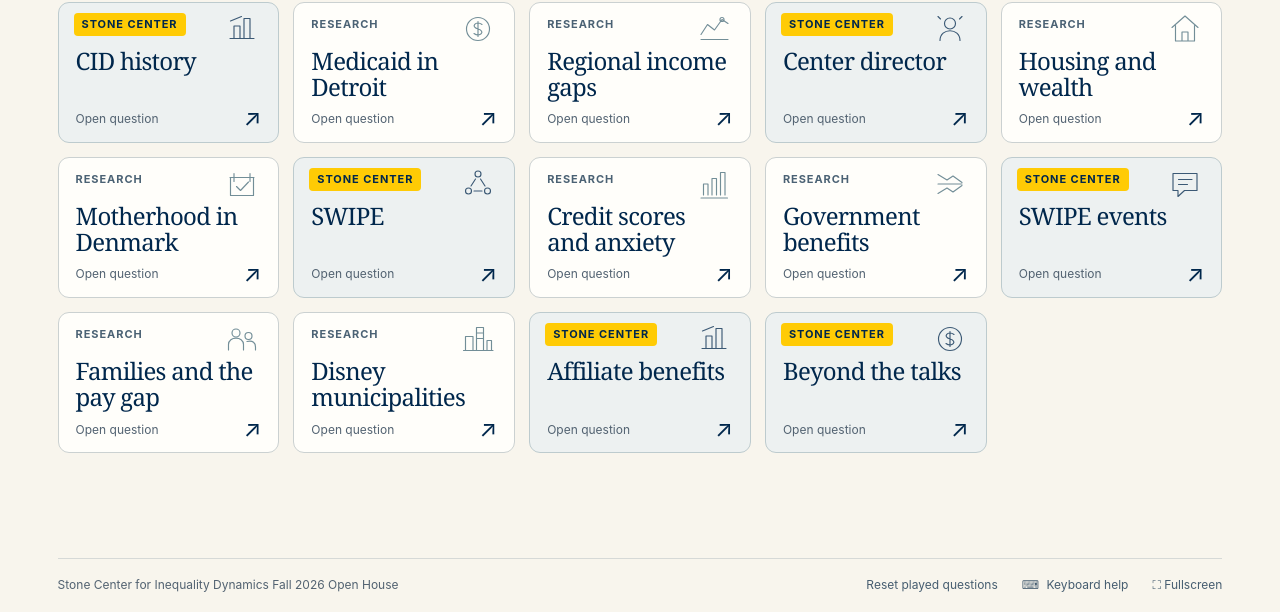
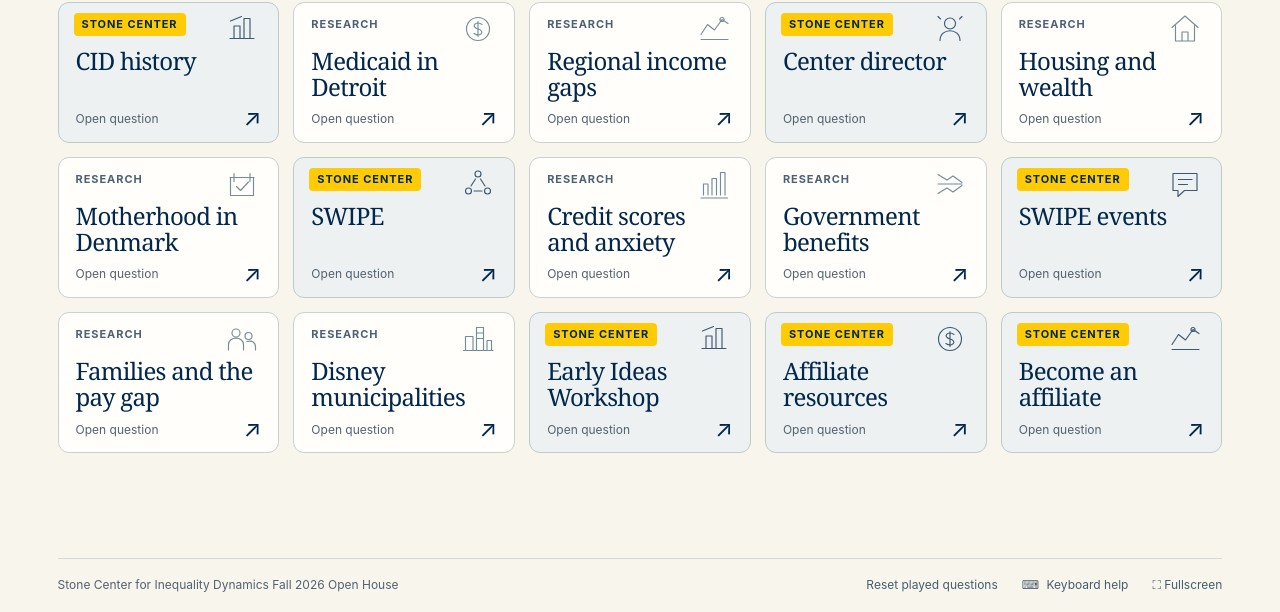
Before and after one commit to Stone-CID/cid-open-house-trivia, a plain HTML site: page index.html in a window 1280 px wide. Shown: the part 188-800 px from the top of the page. Drawn offline with Linux system fonts and the light colour scheme.

Commit message:
Replace affiliation questions with three new prompts

```diff
--- a/index.html
+++ b/index.html
@@ -5,9 +5,9 @@
   <meta name="viewport" content="width=device-width, initial-scale=1">
   <meta name="theme-color" content="#00274C">
   <title>Open house trivia · Stone Center</title>
-  <link rel="stylesheet" href="styles.css?v=20261013">
-  <script src="questions.js?v=20261013" defer></script>
-  <script src="app.js?v=20261013" defer></script>
+  <link rel="stylesheet" href="styles.css?v=20261013b">
+  <script src="questions.js?v=20261013b" defer></script>
+  <script src="app.js?v=20261013b" defer></script>
 </head>
 <body>
   <header class="masthead">
--- a/questions.js
+++ b/questions.js
@@ -206,36 +206,53 @@ window.CID_QUESTIONS = [
   },
   {
     "id": 13,
-    "tile": "Affiliate benefits",
+    "tile": "Early Ideas Workshop",
     "category": "center",
-    "question": "Which of these can you do as a Stone Center affiliate?",
+    "question": "You have a research idea that is still a work in progress. What can you do as a Stone Center affiliate?",
     "options": [
-      "Attend Speaker Series talks",
-      "Present work in progress at the Early Ideas Workshop",
-      "Use the common workspace during ISR business hours",
-      "All of the above"
+      "Wait until it is accepted by a journal",
+      "Present it at an Early Ideas Workshop",
+      "Present it only after becoming an associate",
+      "Attend workshops, but not present"
     ],
-    "correct": 3,
-    "explanation": "Affiliation connects U-M students, postdocs, staff, and faculty with a community studying inequality, plus opportunities to share research and a place to work.",
+    "correct": 1,
+    "explanation": "Stone Center affiliates can present work in progress at an Early Ideas Workshop.",
     "researchers": "",
-    "source": "Stone Center • Affiliate and associate membership",
+    "source": "Stone Center • Affiliates & Associates",
     "url": "https://inequality.umich.edu/get-involved/"
   },
   {
     "id": 14,
-    "tile": "Beyond the talks",
+    "tile": "Affiliate resources",
     "category": "center",
-    "question": "Beyond research talks, which activities can Stone Center affiliates take part in?",
+    "question": "Which of these can Stone Center affiliates take advantage of?",
     "options": [
-      "Writing retreats",
-      "Informal gatherings",
-      "Book club",
+      "Common workspace during ISR business hours",
+      "Monthly writing retreats",
+      "Happy hours, book club, and other informal events",
       "All of the above"
     ],
     "correct": 3,
-    "explanation": "Affiliates can participate in selected activities, including writing retreats, informal gatherings, and book club. Ask us how to get involved!",
+    "explanation": "Affiliates can use the common workspace during ISR business hours and participate in monthly writing retreats, happy hours, book club, and other informal events. Faculty, staff, and postdoc affiliates can also participate in the CID Writing Group.",
     "researchers": "",
-    "source": "Stone Center • Affiliate and associate membership",
+    "source": "Stone Center • Affiliates & Associates",
+    "url": "https://inequality.umich.edu/get-involved/"
+  },
+  {
+    "id": 15,
+    "tile": "Become an affiliate",
+    "category": "center",
+    "question": "Which describes joining the Stone Center as an affiliate?",
+    "options": [
+      "You must already have published inequality research",
+      "You must commit to attending two-thirds of Center events",
+      "U-M faculty, staff, postdocs, and students who want to get involved can sign up",
+      "You must present at a workshop every two years"
+    ],
+    "correct": 2,
+    "explanation": "U-M faculty, staff, postdocs, and students who want to get involved can sign up as Stone Center affiliates.",
+    "researchers": "",
+    "source": "Stone Center • Affiliates & Associates",
     "url": "https://inequality.umich.edu/get-involved/"
   }
 ];
```
Also changed, not shown: 1 other file.
